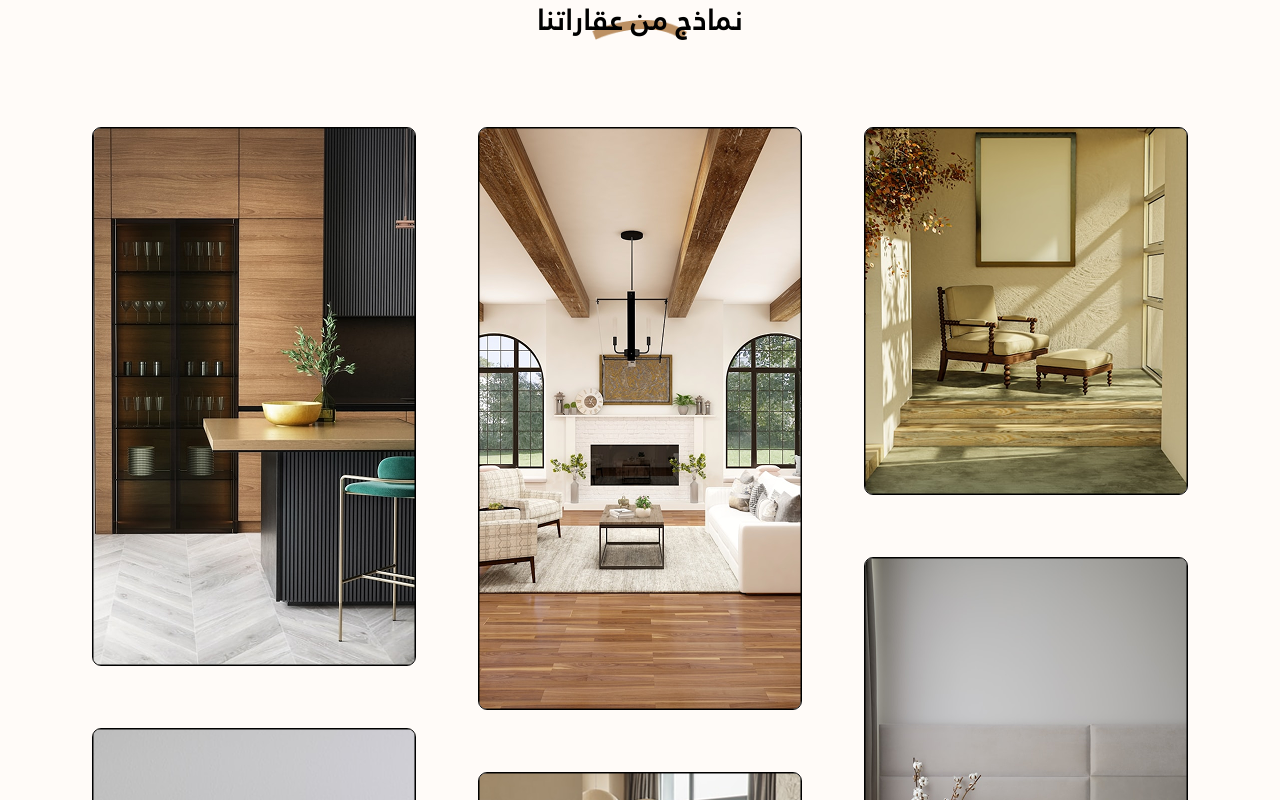
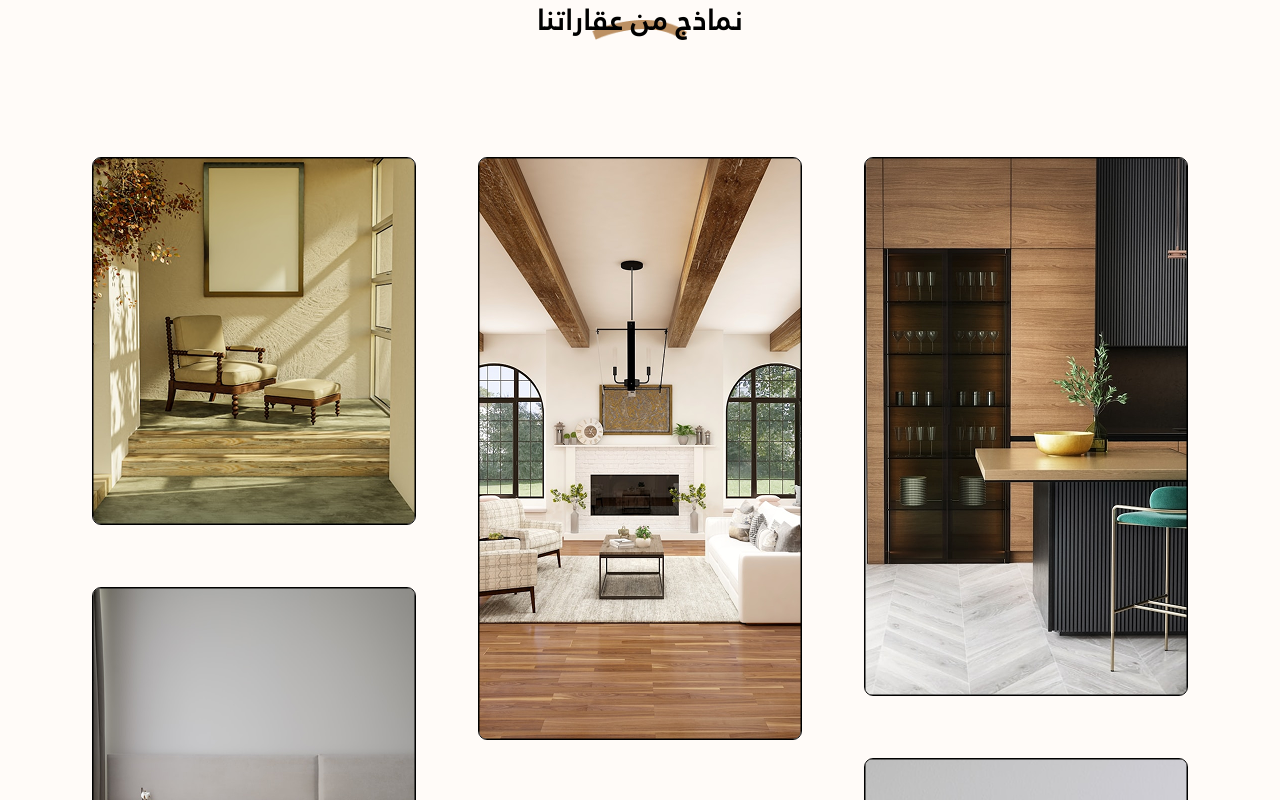
Before and after one commit to Aliicoder/beyond-construction-client, a Next.js app: page / in a window 1280 px wide. Shown: the part 1440-2240 px from the top of the page. Built offline with nearby package versions, Linux system fonts and the light colour scheme.

Commit message:
masonry padding fixed

```diff
--- a/components/fragments/Masonry.tsx
+++ b/components/fragments/Masonry.tsx
@@ -9,29 +9,29 @@ const Masonry = () => {
   return (
     <div className="container mx-auto flex justify-center">
       <div
+        dir="ltr"
         className={clsx(
           "gap-8 px-4 columns-2 md:gap-16 md:columns-3",
-          "md:px-[30px]"
+          "md:p-[30px]"
         )}
       >
-        {prototypes
-          .filter((p) => !(breakpoint === "sm" && p.height.small === 0))
-          .map((prototype, index) => (
-            <div key={index} className="break-inside-avoid mb-8 md:mb-16">
-              <img
-                src={prototype.src}
-                alt={prototype.alt}
-                style={{
-                  height:
-                    breakpoint === "lg"
-                      ? prototype.height.large
-                      : prototype.height.small,
-                  width: "100%",
-                }}
-                className="rounded-md object-cover outline outline-black block"
-              />
-            </div>
-          ))}
+        {prototypes.map(({ src, alt, heights, onSmallScreenHide }, index) =>
+          breakpoint === "sm" && onSmallScreenHide ? null : (
+            <img
+              key={index}
+              src={src}
+              alt={alt}
+              style={{
+                height: breakpoint == "lg" ? heights.large : heights.small,
+                width: "100%",
+              }}
+              className={clsx(
+                `break-inside-avoid rounded-md object-cover outline outline-black mb-8`,
+                "md:mb-16"
+              )}
+            />
+          )
+        )}
       </div>
     </div>
   );
--- a/constants/prototypes.ts
+++ b/constants/prototypes.ts
@@ -9,52 +9,58 @@ export default [
   {
     src: rec01.src,
     alt: "Prototype-1",
-    height: {
+    heights: {
       small: 269,
       large: 366,
     },
+    onSmallScreenHide: false,
   },
   {
     src: rec02.src,
     alt: "Prototype-2",
-    height: {
+    heights: {
       small: 204,
       large: 513,
     },
+    onSmallScreenHide: false,
   },
 
   {
     src: rec03.src,
     alt: "Prototype-3",
-    height: {
+    heights: {
       small: 176,
       large: 581,
     },
+    onSmallScreenHide: false,
   },
 
   {
     src: rec04.src,
     alt: "Prototype-4",
-    height: {
+    heights: {
       small: 389,
       large: 295,
     },
+    onSmallScreenHide: false,
   },
   {
     src: rec05.src,
     alt: "Prototype-5",
-    height: {
+    heights: {
       small: 297,
       large: 537,
     },
+    onSmallScreenHide: false,
   },
 
   {
     src: rec06.src,
     alt: "Prototype-6",
-    height: {
+    heights: {
       small: 0,
       large: 347,
     },
+    onSmallScreenHide: true,
   },
 ];
```
